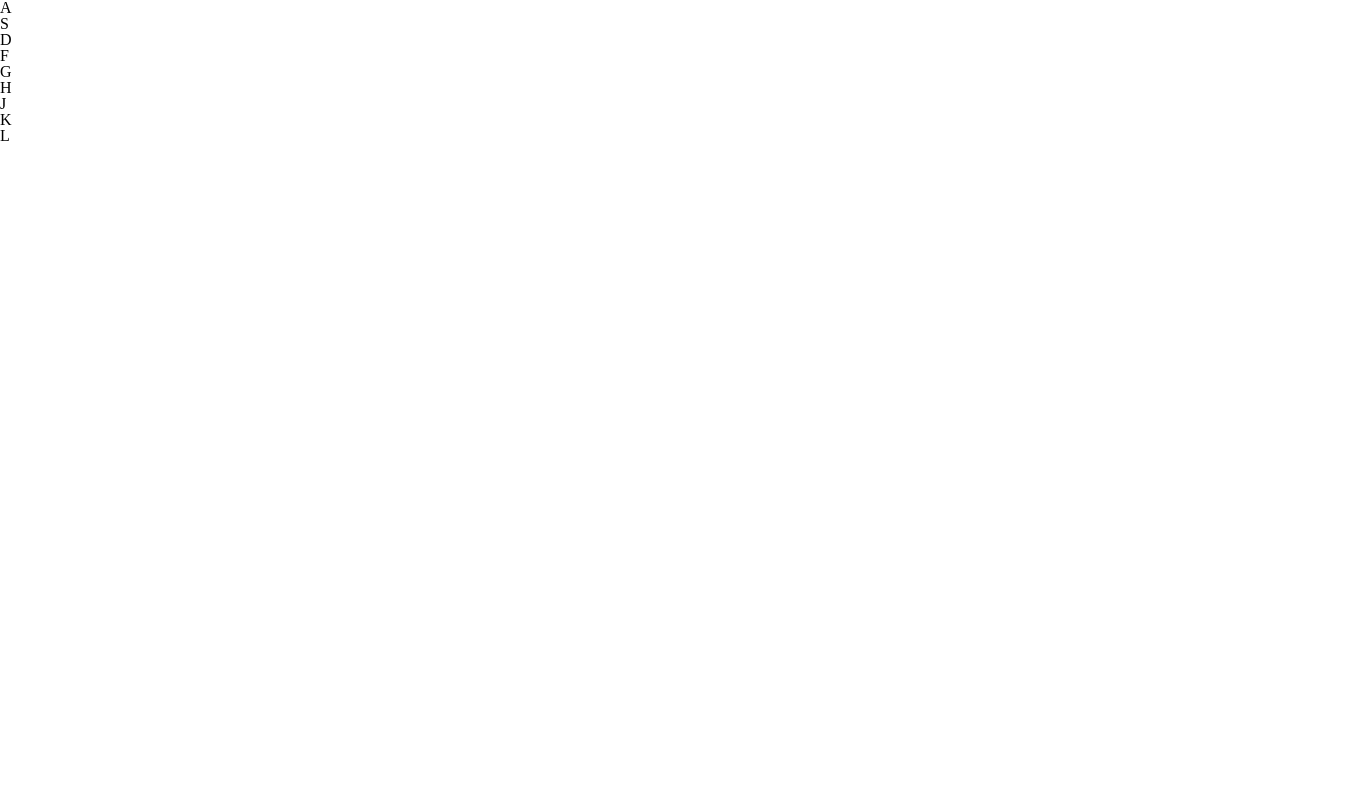
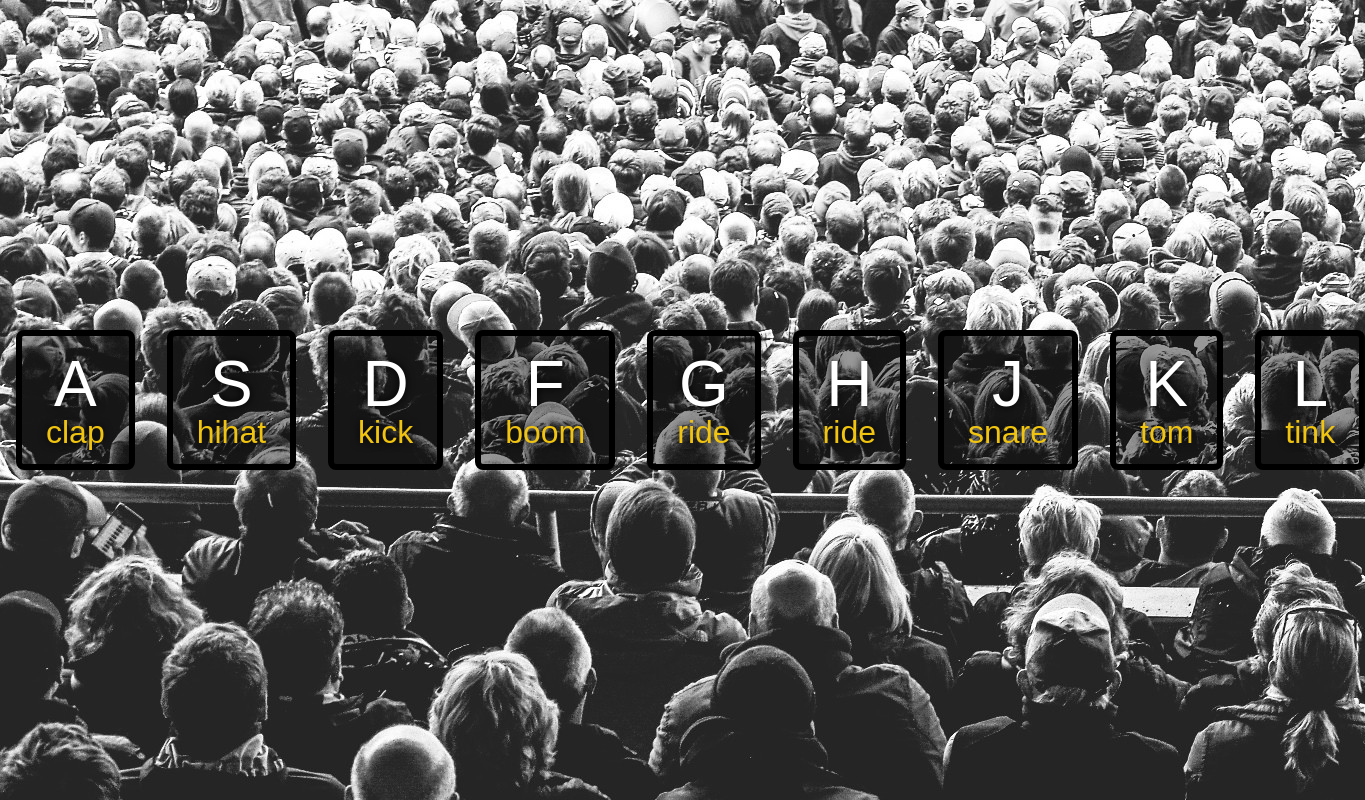
Before and after one commit to InwooLeeme/JavaScript-Drum-Kit, a plain HTML site: page index.html in a window 1280 px wide. Shown: the whole page, 1365 px wide, since content can reach past the window. Drawn offline with Linux system fonts and the light colour scheme.

Commit message:
Styling in main page
Do some styling in main page.
Add background image in main page.
Change font size and font design.
Now the drum kit keys have each black border.

```diff
--- a/index.html
+++ b/index.html
@@ -8,15 +8,33 @@
 </head>
 <body>
     <div class="container">
-        <div data-key="65" class="key">A</div>
-        <div data-key="83" class="key">S</div>
-        <div data-key="68" class="key">D</div>
-        <div data-key="70" class="key">F</div>
-        <div data-key="71" class="key">G</div>
-        <div data-key="72" class="key">H</div>
-        <div data-key="74" class="key">J</div>
-        <div data-key="75" class="key">K</div>
-        <div data-key="76" class="key">L</div>
+        <div data-key="65" class="key">A
+            <span>clap</span>
+        </div>
+        <div data-key="83" class="key">S
+            <span>hihat</span>
+        </div>
+        <div data-key="68" class="key">D
+            <span>kick</span>
+        </div>
+        <div data-key="70" class="key">F
+            <span>boom</span>
+        </div>
+        <div data-key="71" class="key">G
+            <span>ride</span>
+        </div>
+        <div data-key="72" class="key">H
+            <span>ride</span>
+        </div>
+        <div data-key="74" class="key">J
+            <span>snare</span>
+        </div>
+        <div data-key="75" class="key">K
+            <span>tom</span>
+        </div>
+        <div data-key="76" class="key">L
+            <span>tink</span>
+        </div>
     </div>
 
     <div class="sounds">
--- a/style.css
+++ b/style.css
@@ -1 +1,38 @@
 @import "./reset.css";
+
+html,
+body {
+  width: 100%;
+  height: 100%;
+  background: url(bg.jpg);
+  font-family: sans-serif;
+}
+
+.container {
+  width: 100%;
+  height: 100vh;
+  display: flex;
+  justify-content: space-around;
+  align-items: center;
+}
+
+.key {
+  color: #ffffff;
+  font-size: 4rem;
+  border: 0.4rem solid black;
+  border-radius: 0.5rem;
+  padding: 1rem 1.5rem;
+  margin: 1rem;
+  text-align: center;
+  display: flex;
+  flex-direction: column;
+  background: rgba(0, 0, 0, 0.4);
+  text-shadow: 0 0 0.5rem black;
+}
+
+.key span {
+  font-size: 2rem;
+  text-decoration: uppercase;
+  color: #f1c40f;
+  text-align: center;
+}
```
Also changed, not shown: 1 other file.
